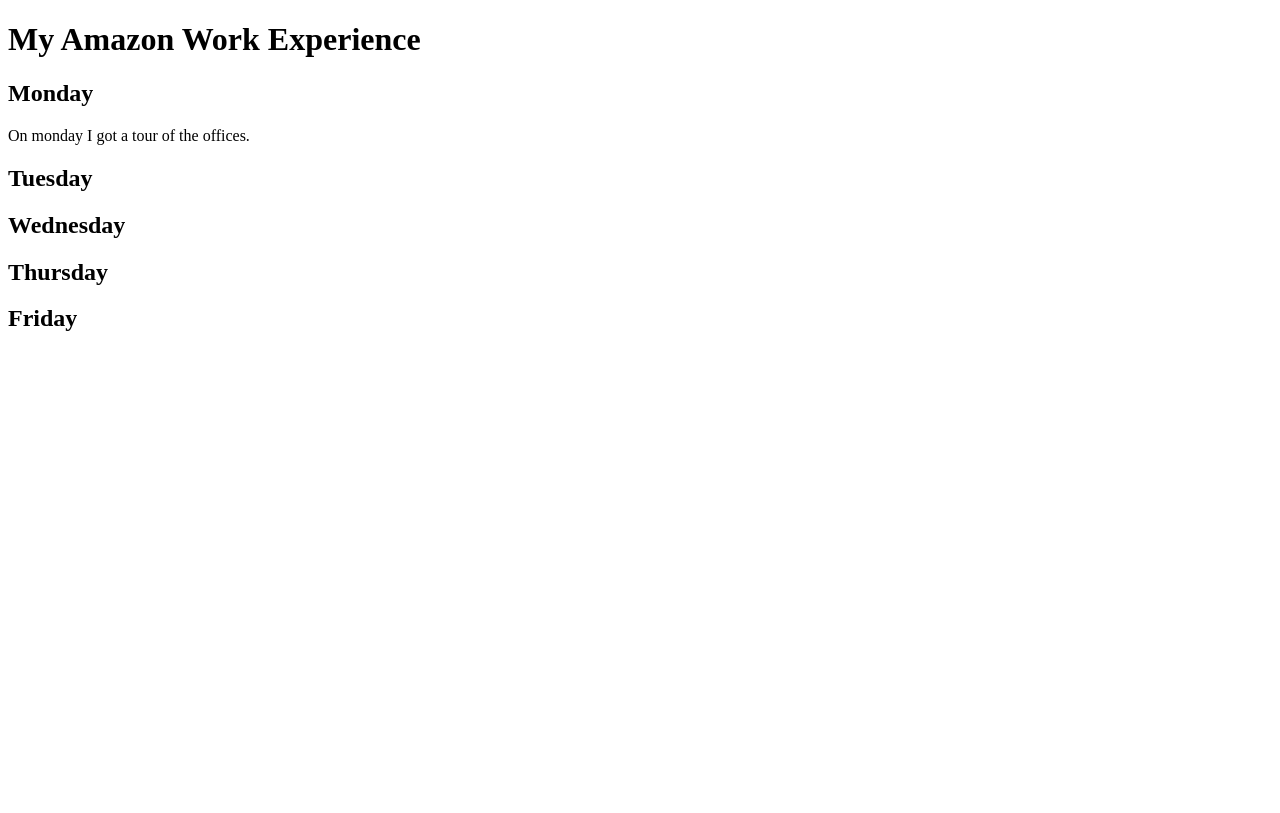
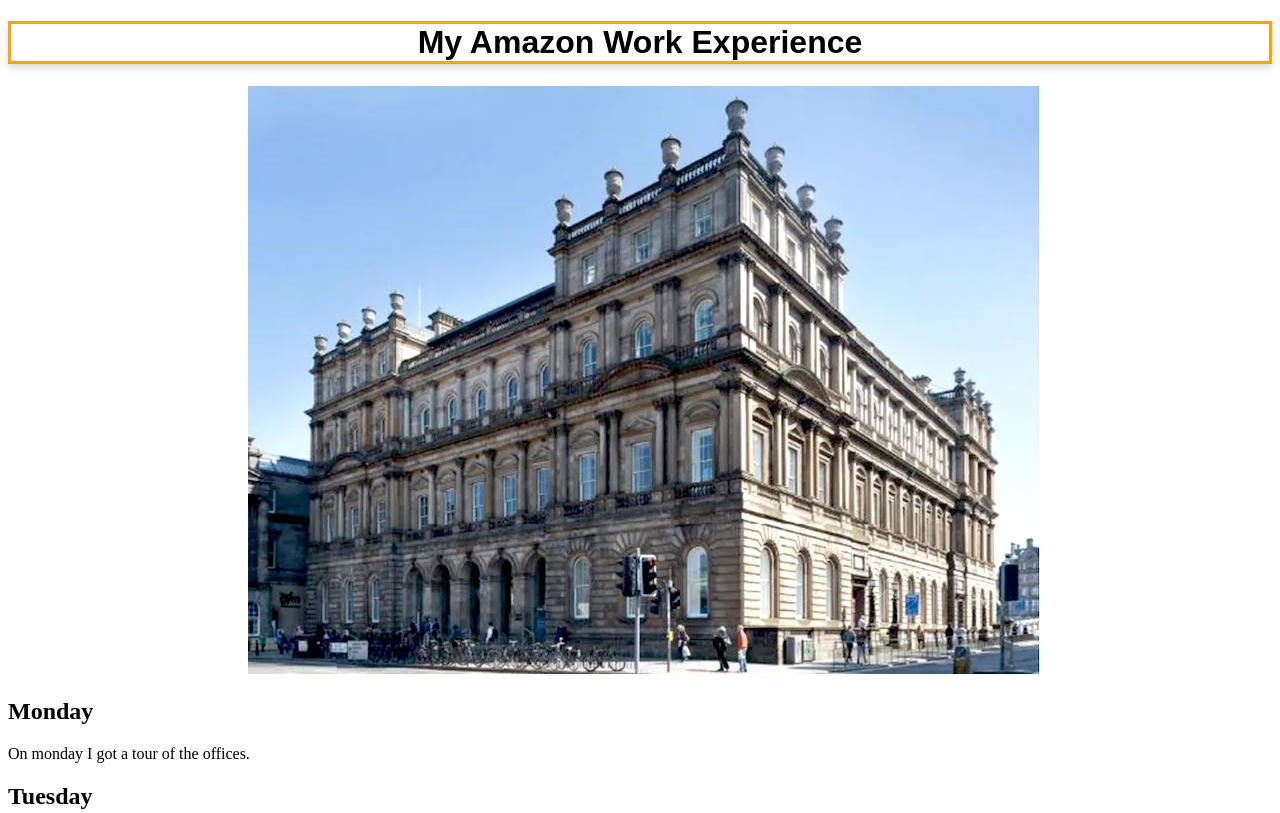
Before and after one commit to AlbaPatronBirch/mice_econd_website, a plain HTML site: page index.html in a window 1280 px wide. Shown: the top 813 px of the page. Drawn offline with Linux system fonts and the light colour scheme.

Commit message:
added image and styles
* added image of waverley gate
* added styles image and title

```diff
--- a/index.html
+++ b/index.html
@@ -3,11 +3,18 @@
 
 <head>
     <title> Mice Econd Website by A.P.B</title>
+    <link rel="stylesheet" href="styles/index.css">
 </head>
 
 <body>
-    <h1>My Amazon Work Experience</h1>
-    <title>My Amazon Work Experience</title>
+    <h1 class="title">My Amazon Work Experience</h1>
+
+        <div class="image-container">
+            <source type="image/webp">
+            <img src="/image/Waverleygate-Edinburgh.webp"/>
+        </div>
+
+        <title>My Amazon Work Experience</title>
 
     <h2>Monday</h2>
     <p>
--- /dev/null
+++ b/styles/index.css
@@ -0,0 +1,12 @@
+.title {
+    text-align: center;
+    border: 3px solid orange;
+    box-shadow: 0 4px 8px rgba(0, 0, 0, 0.15);
+    font-family: Arial, Helvetica, sans-serif;
+}
+
+.image-container {
+    display: block;
+    margin-left: 15rem;
+    margin-right: auto;
+}
```
Also changed, not shown: image/Waverleygate-Edinburgh.webp (added).
